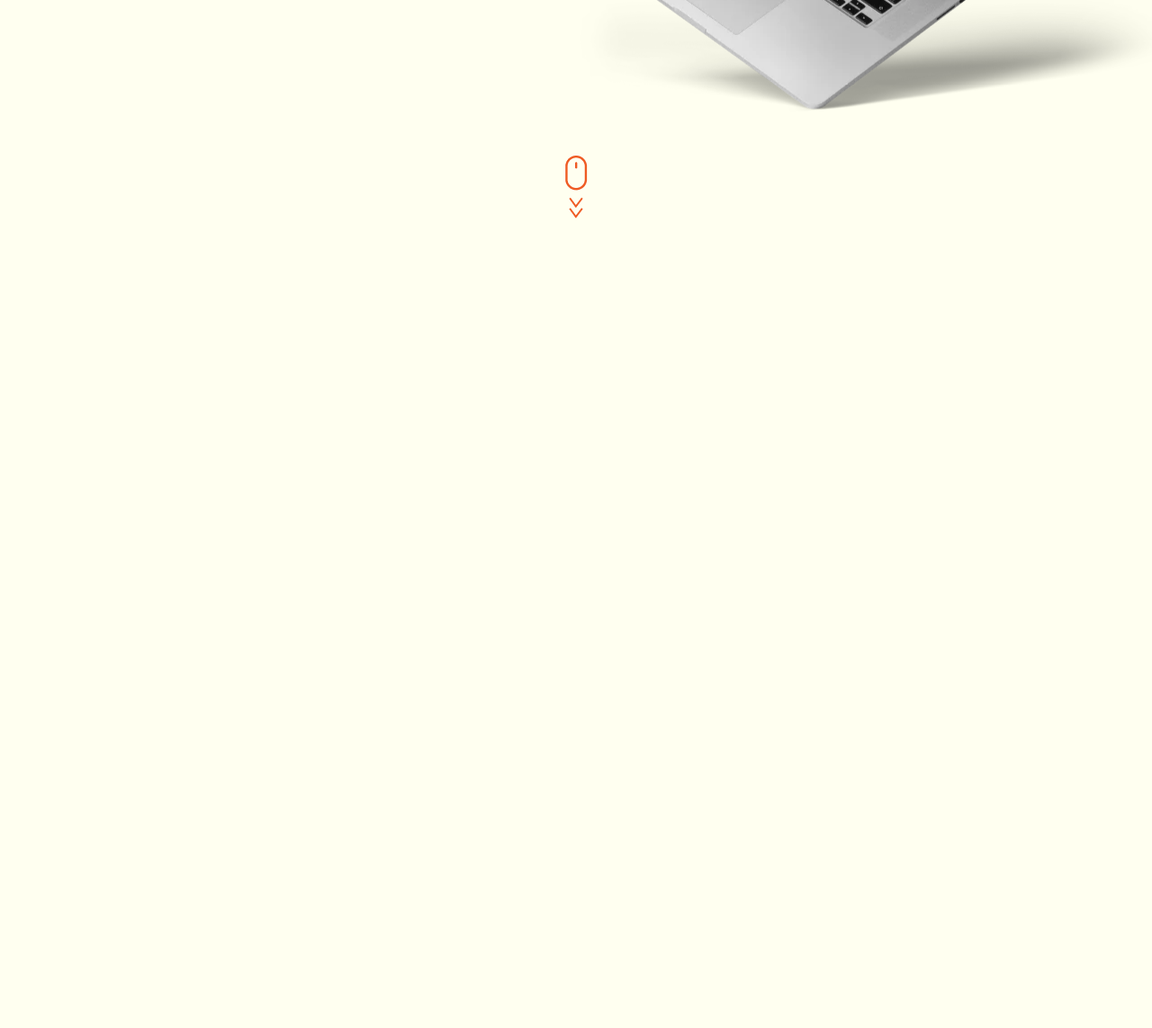
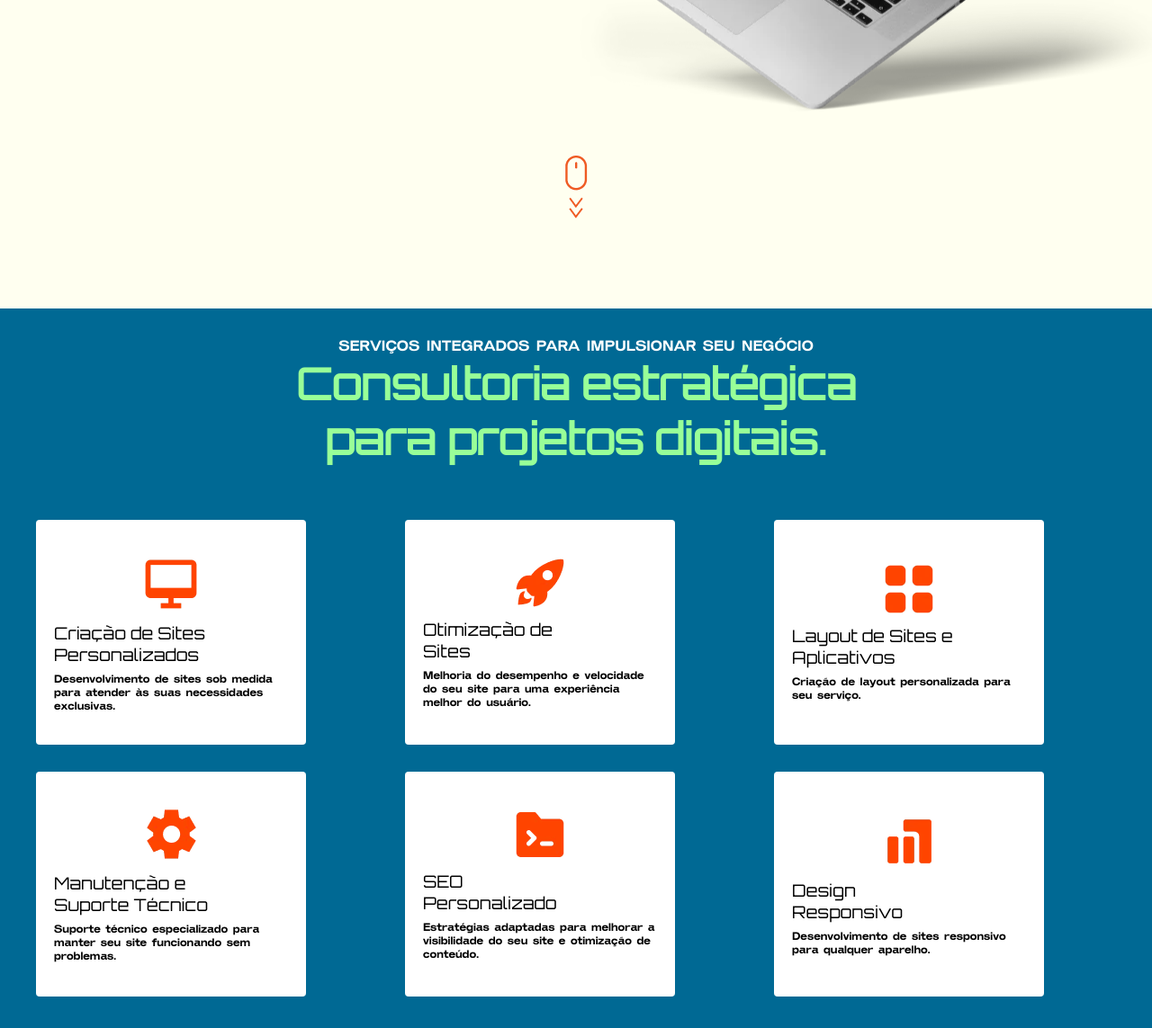
Before and after one commit to apinheirox/acpinheirox, a plain HTML site: page index.html in a window 1280 px wide. Shown: the part 554-1697 px from the top of the page at 90% size. Before the commit the page ends 807 px from the top, so only its background shows below. Drawn offline with Linux system fonts and the light colour scheme.

Commit message:
Criando uma nova section

```diff
--- a/index.html
+++ b/index.html
@@ -35,12 +35,62 @@
                 <a href="#"><button>FALAR COM O ESPECIALISTA</button></a>
             </div>
             <div class="img">
-                <img src="./images/Desktop-home.webp" alt="" class="float">
-                <img src="./images/Mobile-home.png" alt="" class="float img-mobile">
+                <img src="./images/Desktop-home.webp" alt="Mockup Desktop" class="float">
+                <img src="./images/Mobile-home.webp" alt="Mockup Desktop" class="float img-mobile">
             </div>
         </div>
         <div class="mouse">
             <img src="./images/mouse.png" alt="" class="float2">
+        </div>
+    </section>
+    <section id="servicos">
+        <div class="info">
+            <h2>SERVIÇOS INTEGRADOS PARA IMPULSIONAR SEU NEGÓCIO</h2>
+            <h1>Consultoria estratégica para projetos digitais.</h1>
+        </div>
+        <div class="container">
+            <div class="card">
+                <div class="icon">
+                    <img src="./images/icone-1.webp" alt="Icone Desktop">
+                </div>
+                <h3>Criação de Sites Personalizados</h3>
+                <p>Desenvolvimento de sites sob medida para atender às suas necessidades exclusivas.</p>
+            </div>
+            <div class="card">
+                <div class="icon">
+                    <img src="./images/icone-2.webp" alt="Icone Desktop">
+                </div>
+                <h3>Otimização de Sites</h3>
+                <p>Melhoria do desempenho e velocidade do seu site para uma experiência melhor do usuário.</p>
+            </div>
+            <div class="card">
+                <div class="icon">
+                    <img src="./images/icone-3.webp" alt="Icone Desktop">
+                </div>
+                <h3>Layout de Sites e Aplicativos</h3>
+                <p>Criação de layout personalizada para seu serviço.</p>
+            </div>
+            <div class="card">
+                <div class="icon">
+                    <img src="./images/icone-4.webp" alt="Icone Desktop">
+                </div>
+                <h3>Manutenção e Suporte Técnico</h3>
+                <p>Suporte técnico especializado para manter seu site funcionando sem problemas.</p>
+            </div>
+            <div class="card">
+                <div class="icon">
+                    <img src="./images/icone-5.webp" alt="Icone Desktop">
+                </div>
+                <h3>SEO Personalizado</h3>
+                <p>Estratégias adaptadas para melhorar a visibilidade do seu site e otimização de conteúdo.</p>
+            </div>
+            <div class="card">
+                <div class="icon">
+                    <img src="./images/icone-6.webp" alt="Icone Desktop">
+                </div>
+                <h3>Design Responsivo</h3>
+                <p>Desenvolvimento de sites responsivo para qualquer aparelho.</p>
+            </div>
         </div>
     </section>
     <script>
--- a/src/style/main.css
+++ b/src/style/main.css
@@ -120,6 +120,9 @@ nav a{
     text-decoration: none;
     color: black;
 }
+#home{
+    height: 100dvh;
+}
 #home .container{
     display: flex;
     justify-content: space-between;
@@ -196,6 +199,71 @@ nav a{
     justify-content: center;
     margin: 0 auto;
 }
+#servicos{
+    background-color: #006994;
+    height: 100dvh;
+    justify-content: center;
+    display: flex;
+    flex-direction: column;
+    margin: 0 auto;
+}
+#servicos .info{
+    display: flex;
+    justify-content: center;
+    align-items: center;
+    text-align: center;
+    flex-direction: column;
+    margin: 0 auto;
+    margin-bottom: 50px;
+}
+#servicos .info h2{
+    color: #ffffff;
+    font-family: 'Aron';
+    font-size: 16px;
+}
+#servicos .info h1{
+    font-family: 'Orbitron';
+    font-size: 48px;
+    color: #98FF98;
+    font-weight: bold;
+    margin-bottom: 10px;
+    width: 700px;
+}
+#servicos .container{
+    display: grid;
+    grid-template-columns: 1fr 1fr 1fr;
+    margin: 0 auto;
+    width: 1200px;
+    justify-content: center;
+    align-items: center;
+    gap: 30px;
+}
+#servicos .card{
+    background-color: white;
+    width: 300px;
+    height: 250px;
+    padding: 20px;
+    display: flex;
+    flex-direction: column;
+    justify-content: center;
+    border-radius: 4px;
+}
+#servicos .card .icon{
+    display: flex;
+    align-items: center;
+    justify-content: center;
+    margin-bottom: 10px;
+}
+#servicos .card h3{
+    font-family: 'Orbitron';
+    font-weight: normal;
+    margin-bottom: 8px;
+    width: 180px;
+}
+#servicos .card p{
+    font-family: 'Aron';
+    font-size: 12px;
+}
 @keyframes lightbeam {
     0% {
     left: -100%;
@@ -235,7 +303,10 @@ nav a{
         display: none;
     }
     header{
-        width: 90%;
+        width: 100%;
+    }
+    header img{
+        width: 130px;
     }
     header button{
         display: none;
@@ -244,30 +315,32 @@ nav a{
         display: flex;
         justify-content: end;
         align-items: center;
-        margin: 80px auto;
+        margin: 0 auto;
+        width: 100%;
     }
     #home .info{
-        width: 90%;
+        width: 280px;
+        margin: 0 auto;
     }
     #home .container{
         flex-direction: column;
-        width: 80%;
+        width: 300px;
         justify-content: first baseline;
         margin: 0 auto;
     }
     #home .info h1{
-        font-size: 34px;
-        width: 400px;
+        font-size: 30px;
+        width: 300px;
     }
     #home .info h2{
         font-size: 14px;
     }
     #home .info p{
-        font-size: 12px;
-        width: 400px;
+        font-size: 13px;
+        width: 300px;
     }
     #home .info button{
-        width: 80%;
+        width: 100%;
         font-size: 12px;
     }
     #home img{
@@ -276,8 +349,28 @@ nav a{
     #home .img-mobile{
         position: relative;
         display: flex;
-        left: 10%;
         margin: 50px auto;
+    }
+    #servicos{
+        height: 100%;
+    }
+    #servicos .container{
+        width: 300px;
+        grid-template-columns: 1fr;
+    }
+    #servicos .info{
+        margin: 50px auto;
+        text-align: center;
+        width: 300px;
+    }
+    #servicos .info h1{
+        font-size: 30px;
+        width: 350px;
+    }
+    #servicos .info h2{
+        font-size: 13px;
+        width: 300px;
+        margin-bottom: 8px;
     }
 }
 @media (min-width: 576px) and (max-width: 767.98px){
```
Also changed, not shown: images/Mobile-home.png (deleted), images/Mobile-home.webp (added), images/icone-1.webp (added), images/icone-2.webp (added), images/icone-3.webp (added), images/icone-4.webp (added), images/icone-5.webp (added), images/icone-6.webp (added).
